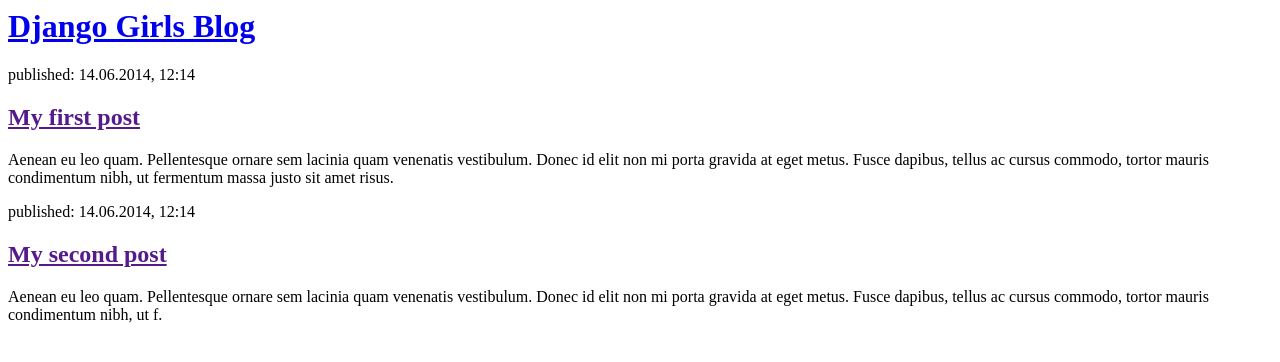
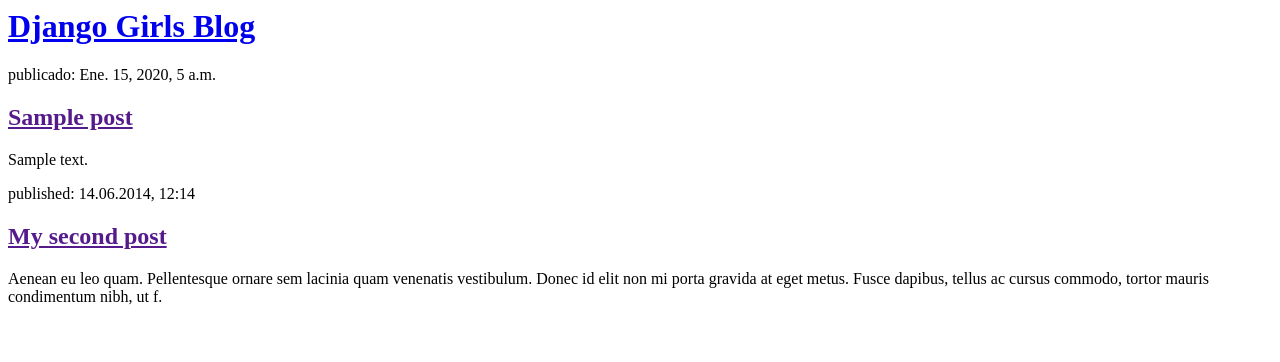
Before and after one commit to mariaf494/my-first-blog, a Django app: page / in a window 1280 px wide. Shown: the top 362 px of the page. Run offline with Django 3.2, Linux system fonts and the light colour scheme; tables that the repository leaves empty hold one stand-in row (values such as "Sample post").

Commit message:
Templates modificados para mostras la info de los posts

```diff
--- a/blog/templates/blog/post_list.html
+++ b/blog/templates/blog/post_list.html
@@ -7,11 +7,14 @@
             <h1><a href="/">Django Girls Blog</a></h1>
         </div>
 
-        <div>
-            <p>published: 14.06.2014, 12:14</p>
-            <h2><a href="">My first post</a></h2>
-            <p>Aenean eu leo quam. Pellentesque ornare sem lacinia quam venenatis vestibulum. Donec id elit non mi porta gravida at eget metus. Fusce dapibus, tellus ac cursus commodo, tortor mauris condimentum nibh, ut fermentum massa justo sit amet risus.</p>
-        </div>
+        {% for post in posts %}
+            <div>
+                <p> publicado: {{post.published_date}} </p>
+                <h2> <a href=""> {{post.title}} </a></h2>
+                <p>{{post.text|linebreaksbr}}</p>
+
+            </div>
+        {% endfor %}
 
         <div>
             <p>published: 14.06.2014, 12:14</p>
--- a/blog/views.py
+++ b/blog/views.py
@@ -1,6 +1,9 @@
 from django.shortcuts import render
+from .models import Post
+from django.utils import timezone
 
 # Create your views here.
 
 def post_list(request):
-	return render(request, 'blog/post_list.html',{})
+	posts = Post.objects.filter(published_date__lte=timezone.now()).order_by('published_date')
+	return render(request, 'blog/post_list.html',{'posts':posts})
```
